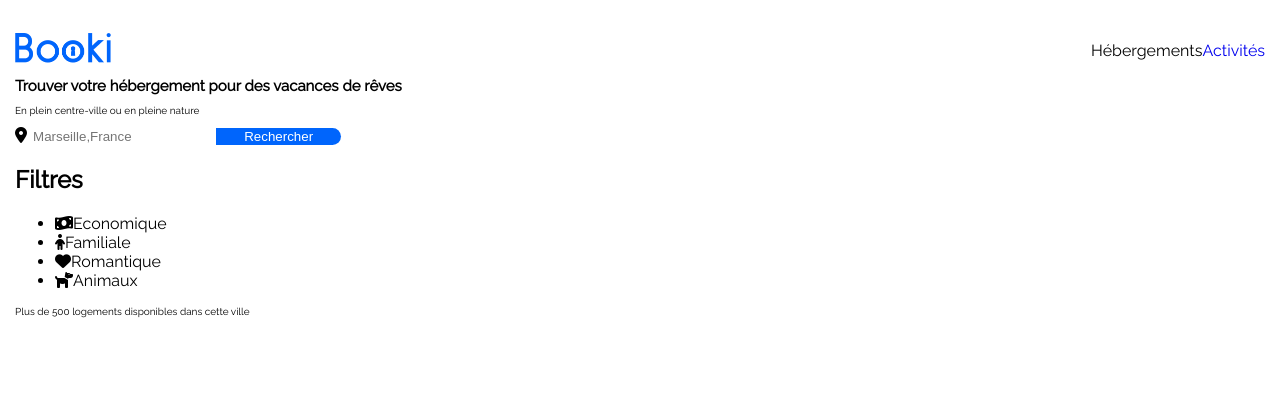
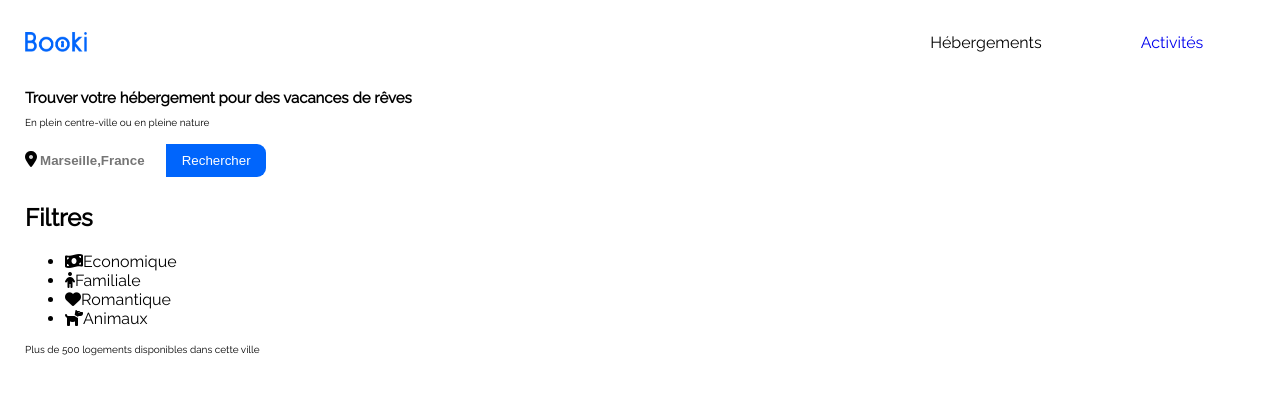
Before and after one commit to DalYou/Booki, a plain HTML site: page index.html in a window 1280 px wide. Drawn offline with Linux system fonts and the light colour scheme; some icons are missing.

Commit message:
deuxième version

```diff
--- a/CSS/style.css
+++ b/CSS/style.css
@@ -1,22 +1,40 @@
 body{
     font-family:'Raleway', sans-serif;
-    padding-top:25px;
-    margin-left:15px;
-    margin-right:15px;
-    }
+    padding-top: Opx;
+    margin-top: 5px;
+    margin-left: 25px;
+    margin-right: 15px;
+}
 
-nav {
+.logo{
+    width: 5%;
+}
+.nav {
+    height: 74px;
     display: flex;
-    flex-direction: row;
     justify-content: space-between;
     align-items: center;
-    }
+}
+
+#hebergements {
+    display: flex;
+    width: 50%;
+    align-items: flex-end;
+    justify-content: center;
+}
 
 #hebergements-activites {
     display: flex;
-    justify-content: space-between;
-    align-items : end;
-    }
+    width: 30%;
+}
+
+#activites {
+    display: flex;
+    width: 50%;
+    align-items: flex-end;
+    justify-content: center;
+}
+
 
 .link_1:hover{
     border-top: #0080ff 2px solid;
@@ -25,10 +43,12 @@ nav {
 .link_1 {
     color: #000000;
     text-decoration: none;
+
 }
 
 .link_2 {
     text-decoration: none;
+
 }
 
 H1 {
@@ -41,7 +61,10 @@ p {
 }
 
 .research_input {
-    border: none
+    border: none;
+    height: 43px;
+    width: 120px;
+    font-weight: bold;
 }
 
 .button {
@@ -50,6 +73,17 @@ p {
     border-top-right-radius: 9px;
     border-bottom-right-radius: 9px;
     border: none;
-    width: 10%;
-    height: 70%
-    }
+    width: 100px;
+    height: 33px;
+}
+
+#research_glass {
+    display: none;
+}
+
+#location {
+    width: 9px;
+    height: 10px;
+    border-radius: 7px 0 0 7px;
+    background-color: #d3d3d3;
+}
--- a/index.html
+++ b/index.html
@@ -13,31 +13,39 @@
 </head>
 <body>
     <header>
-        <nav>
-        <div id="logo">
-            <img class="logo" src="Images Booki\logo\Booki.png" alt="logo booki" width=50% height=20%/>
+        <div id="header">
+            <nav class="nav">
+                <img class="logo" src="Images Booki\logo\Booki.png" alt="logo booki"/>
+            <div id="hebergements-activites">
+                <div id="hebergements">
+                    <a class="link_1" href="hebergements">Hébergements</a>
                 </div>
-        <div id="hebergements-activites">
-            <a class="link_1" href="hebergements">Hébergements</a>
+                <div id="activites">
                     <a class="link_2" href="activites">Activités</a>
                  </div>
             </nav>
+            </div>
+        </div>
             <h1 class="titre_1">Trouver votre hébergement pour des vacances de rêves</h1>
                 <p>En plein centre-ville ou en pleine nature</p>
             <form id=research action="" method="post">
-            <span><i class="fa-solid fa-location-dot"></i></span>
+                <span><i id=location class="fa-solid fa-location-dot"></i></span>
                 <input class="research_input" type="text" placeholder=Marseille,France>
                 <button class="button" type="submit">Rechercher</button>
-        </form>
+                <i id=research_glass class="fa-solid fa-magnifying-glass"></i>
         <div>
             <h2>Filtres</filtre>
         </div>
+        <div>
         <ul class="liste">
             <li><span><i class="fa-solid fa-money-bill-wave"></i></span>Economique</li>
             <li><span><i class="fa-solid fa-child"></i></span>Familiale</li>
             <li><span><i class="fa-solid fa-heart"></i></span>Romantique</li>
             <li><span><i class="fa-solid fa-dog"></i></span>Animaux</li>
         </ul>
-        <p><span><i class="fa-thin fa-circle-info"></i><span>Plus de 500 logements disponibles dans cette ville</p>
+        </div>
+        <div class="infos">
+            <p><i class="fa-light fa-circle-info"></i>Plus de 500 logements disponibles dans cette ville</p>
+        </div>
     </header>
 </body>
```
Lines whose indentation alone changed are shown as unchanged.
